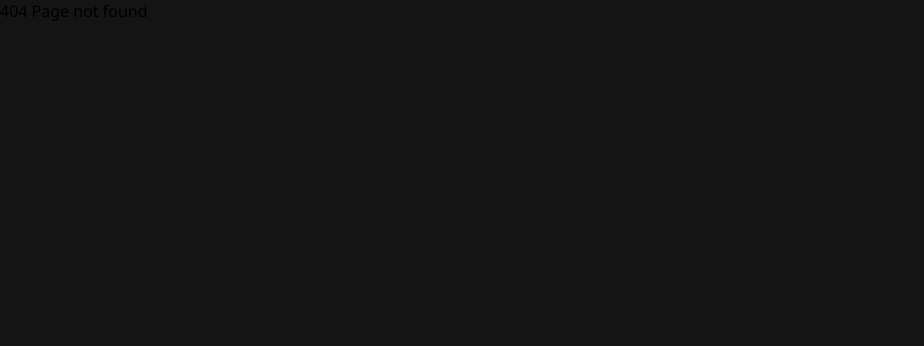
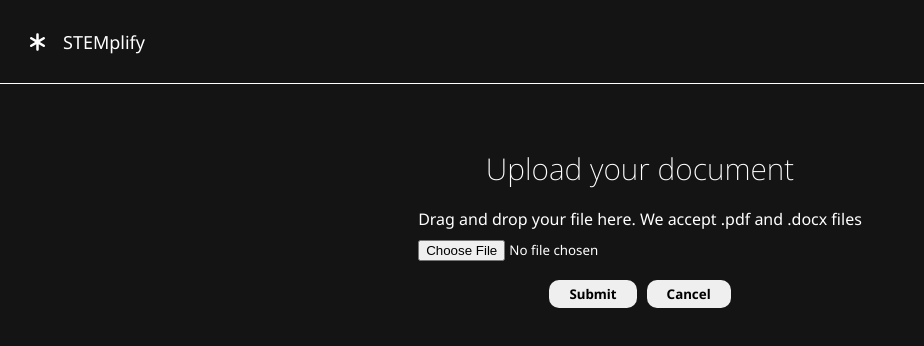
Before and after one commit to roychon/Simplify, a React (Vite) app: page /simplify-file in a window 1280 px wide. Before the commit this address had no page. Shown: the top 346 px of the page, without its empty margins (0-924 px from the left). Built offline with nearby package versions, Linux system fonts and the light colour scheme.

Commit message:
build initial simplify file page

```diff
--- a/package.json
+++ b/package.json
@@ -13,6 +13,8 @@
     "@fortawesome/fontawesome-svg-core": "^6.6.0",
     "@fortawesome/free-solid-svg-icons": "^6.6.0",
     "@fortawesome/react-fontawesome": "^0.2.2",
+    "@react-pdf/renderer": "^3.4.4",
+    "axios": "^1.7.4",
     "react": "^18.3.1",
     "react-dom": "^18.3.1",
     "react-router-dom": "^6.26.1"
--- a/src/App.css
+++ b/src/App.css
@@ -1,5 +1,19 @@
 body {
   background-color: rgb(20, 20, 20);
+  color: white;
+}
+
+li {
+  list-style: none;
+}
+
+a {
+  color: white;
+  text-decoration: none;
+}
+
+a:hover {
+  text-decoration: underline;
 }
 
 .container {
@@ -20,13 +34,13 @@ body {
 }
 
 .icon {
-  color: white;
+  /* color: white; */
   font-size: 20px;
   margin-right: 18px;
 }
 
 .title {
-  color: white;
+  /* color: white; */
   font-size: 18px;
   font-weight: 400;
 }
@@ -44,7 +58,7 @@ body {
 }
 
 .home-page-title {
-  color: white;
+  /* color: white; */
   font-size: 30px;
   font-weight: 200;
 }
@@ -56,9 +70,27 @@ body {
 }
 
 button {
+  display: block;
   padding: 10px 170px;
   border-radius: 10px;
   border: none;
   cursor: pointer;
   font-weight: bold;
 }
+
+#file-upload-page {
+  display: flex;
+  flex-direction: column;
+  align-items: center;
+  margin-top: 4rem;
+  gap: 1.2rem;
+}
+
+.file-btn-section {
+  display: flex;
+  gap: 10px;
+}
+
+.file-btn-section > button {
+  padding: 5px 20px;
+}
--- a/src/App.tsx
+++ b/src/App.tsx
@@ -4,16 +4,20 @@ import HomePage from './pages/HomePage';
 import { Route, Routes } from 'react-router-dom';
 import NotFound from './pages/NotFound';
 import SimplifyText from './pages/SimplifyText';
+import SimplifyFile from './pages/SimplifyFile';
+import Nav from './components/Nav';
 
 function App() {
   const [count, setCount] = useState(0);
   // TODO: set Router
   return (
     <>
+      <Nav />
       <Routes>
         <Route path='/' element={<HomePage />} />
         <Route path='/simplify-text' element={<SimplifyText />} />
-        <Route path='*' element={<NotFound />}></Route>
+        <Route path='/simplify-file' element={<SimplifyFile />} />
+        <Route path='*' element={<NotFound />} />
       </Routes>
     </>
   );
--- a/src/components/Nav.tsx
+++ b/src/components/Nav.tsx
@@ -1,11 +1,12 @@
 import { FontAwesomeIcon } from '@fortawesome/react-fontawesome';
 import { faAsterisk } from '@fortawesome/free-solid-svg-icons';
+import { Link } from 'react-router-dom';
 
 function Nav() {
   return (
     <div className='container'>
       <FontAwesomeIcon icon={faAsterisk} className='icon' />
-      <p className='title'>STEMplify</p>
+      <p className='title'><Link to="/">STEMplify</Link></p>
     </div>
   );
 }
--- /dev/null
+++ b/src/components/PDFViewer.tsx
@@ -0,0 +1,10 @@
+
+const PDFViewer = () => {
+    return (
+        <section>
+            <iframe src="http://localhost:5173/src/components/WTR.pdf"></iframe>
+        </section>
+    )
+}
+
+export default PDFViewer;
--- a/src/helpers/backend-fetchers.ts
+++ /dev/null
@@ -1,3 +0,0 @@
-import axiosInstance from "./axios"
-
-// create functions to fetch from backend
--- /dev/null
+++ b/src/helpers/backendHelpers.ts
@@ -0,0 +1,22 @@
+import axios from "./axios"
+
+// create functions to fetch from backend
+export async function sendFileToBackend(file: File) {
+    // try {
+    //     const formData = new FormData()
+    //     formData.append("file", file)
+    //     const res = await axios.post("some backend endpoint we do not know yet", formData,
+    //     {
+    //         headers: {
+    //             "Content-Type": "multipart/form-data" // have to use multipart/form-data since we are uploading files, note that files are sent in binary and NOT in JSON
+    //         }
+    //     })
+    //     const data = await res.json()
+    //     console.log(data)
+    //     // TODO: we would likely return the simplified file to have pdf preview
+    // } catch (e) {
+    //     console.log("ERROR: ", e)
+    // }
+    console.log("Sending file to backend")
+
+}
--- a/src/pages/Home.tsx
+++ b/src/pages/Home.tsx
@@ -9,7 +9,7 @@ const Home = () => {
             <HomePageTitle title="Title"/>
             <div className="flex">
                 <Button text="Simplify Text" handleClick={() => navigate("/simplify-text")}/>
-                <Button text="Simplify File" handleClick={() => console.log("test")}/>
+                <Button text="Simplify File" handleClick={() => navigate("/simplify-file")}/>
             </div>
         </>
     );
--- a/src/pages/HomePage.tsx
+++ b/src/pages/HomePage.tsx
@@ -1,6 +1,6 @@
 import Button from '../components/Button';
 import HomePageTitle from '../components/HomePageTitle';
-import Nav from '../components/Nav';
+// import Nav from '../components/Nav';
 import { useNavigate } from 'react-router-dom';
 import Agreement from '../components/Agreement';
 
@@ -8,14 +8,14 @@ function HomePage() {
   const navigate = useNavigate();
   return (
     <>
-      <Nav></Nav>
+      {/* <Nav></Nav> */}
       <div className='flex'>
         <HomePageTitle title='Simplify scientific texts.' />
         <Button
           text='Simplify Text'
           handleClick={() => navigate('/simplify-text')}
         />
-        <Button text='Simplify File' handleClick={() => console.log('test')} />
+        <Button text='Simplify File' handleClick={() => navigate("/simplify-file")} />
         <Agreement title="By clicking 'Simplify', you agree to the terms of the service" />
       </div>
     </>
--- /dev/null
+++ b/src/pages/SimplifyFile.tsx
@@ -0,0 +1,52 @@
+import {useEffect, useRef, useState } from "react";
+import HomePageTitle from "../components/HomePageTitle";
+import Button from "../components/Button";
+import { sendFileToBackend } from "../helpers/backendHelpers";
+import PDFViewer from "../components/PDFViewer";
+
+const SimplifyFile = () => {
+    const fileRef = useRef<HTMLInputElement|null>(null)
+    const [file, setFile] = useState<File | null>(null)
+    const [isFileChosen, setIsFileChosen] = useState<boolean>(true)
+    const [isFileSimplified, setIsFileSimplified] = useState<boolean>(false)
+    const handleFileUpload = (e: React.ChangeEvent<HTMLInputElement>) => {
+        if (e.target.files) {
+            setFile(e.target.files[0])
+        }
+    }
+
+    useEffect(() => {
+        if (file) setIsFileChosen(true)
+    }, [file])
+
+    return (
+        <>
+          <section id="file-upload-page">
+            <HomePageTitle title={"Upload your document"} />
+            <div style={{"textAlign": "left"}}>
+                <p>Drag and drop your file here. We accept .pdf and .docx files</p>
+                <input ref={fileRef} type="file" id="file-upload-btn" onChange={(e) => handleFileUpload(e)} accept="pdf docx" style={{"marginTop": "10px"}}/>
+            {file && (
+              <section style={{"marginTop": "10px"}}>
+                File details:
+                <ul>
+                  <li>Name: {file.name}</li>
+                  <li>Type: {file.type}</li>
+                </ul>
+              </section>
+            )}
+
+            </div>
+            <div className="file-btn-section">
+              <Button text="Submit" handleClick={() => file ? sendFileToBackend(file) : setIsFileChosen(false)} />
+              <Button text="Cancel" handleClick={() => { if (fileRef) fileRef.current.value = null; setFile(null);}} />
+            </div>
+            {!isFileChosen && <p>No file chosen</p>}
+          </section>
+        {isFileSimplified && <PDFViewer />}
+        </>
+      );
+
+}
+
+export default SimplifyFile;
```
Also changed, not shown: 2 other files (tests, documents, lock files or other folders).
